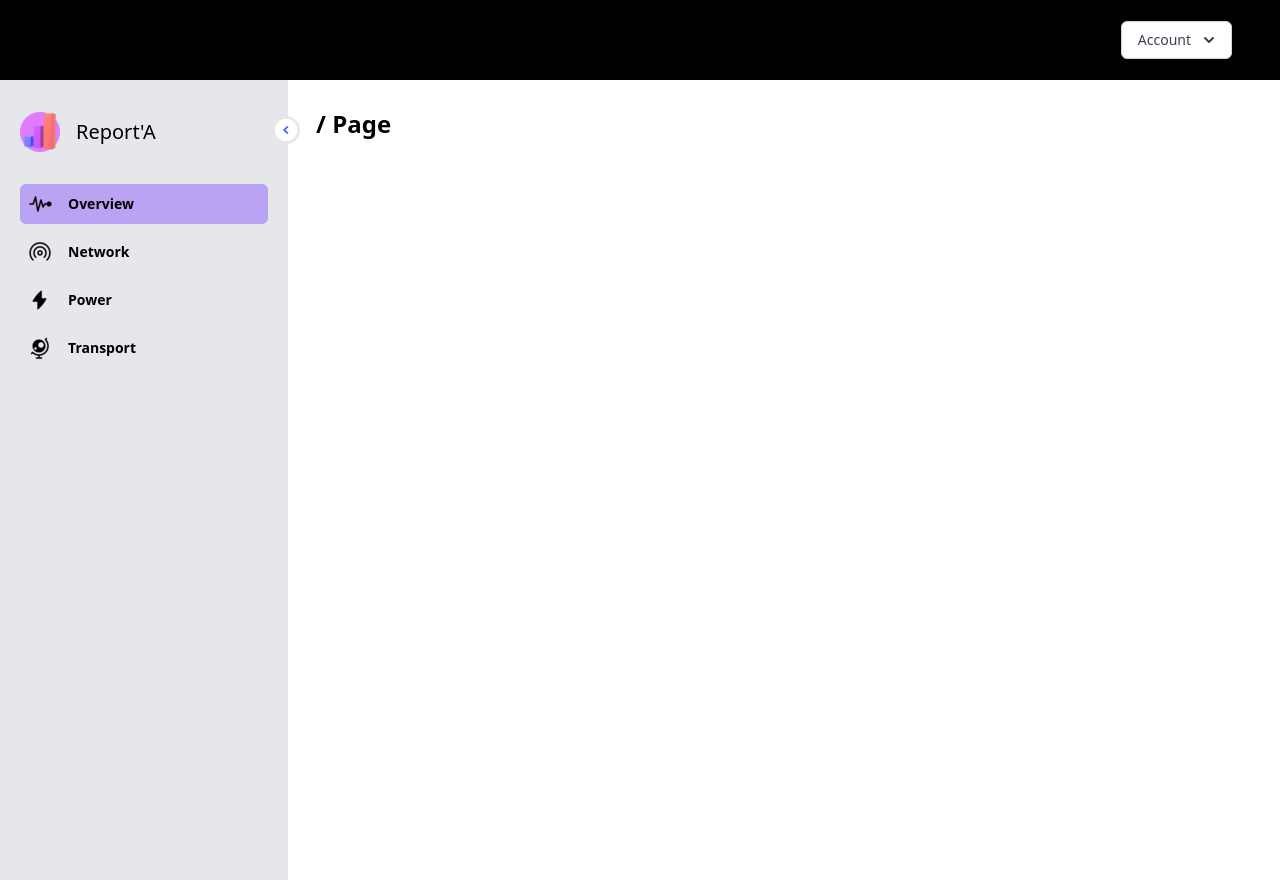
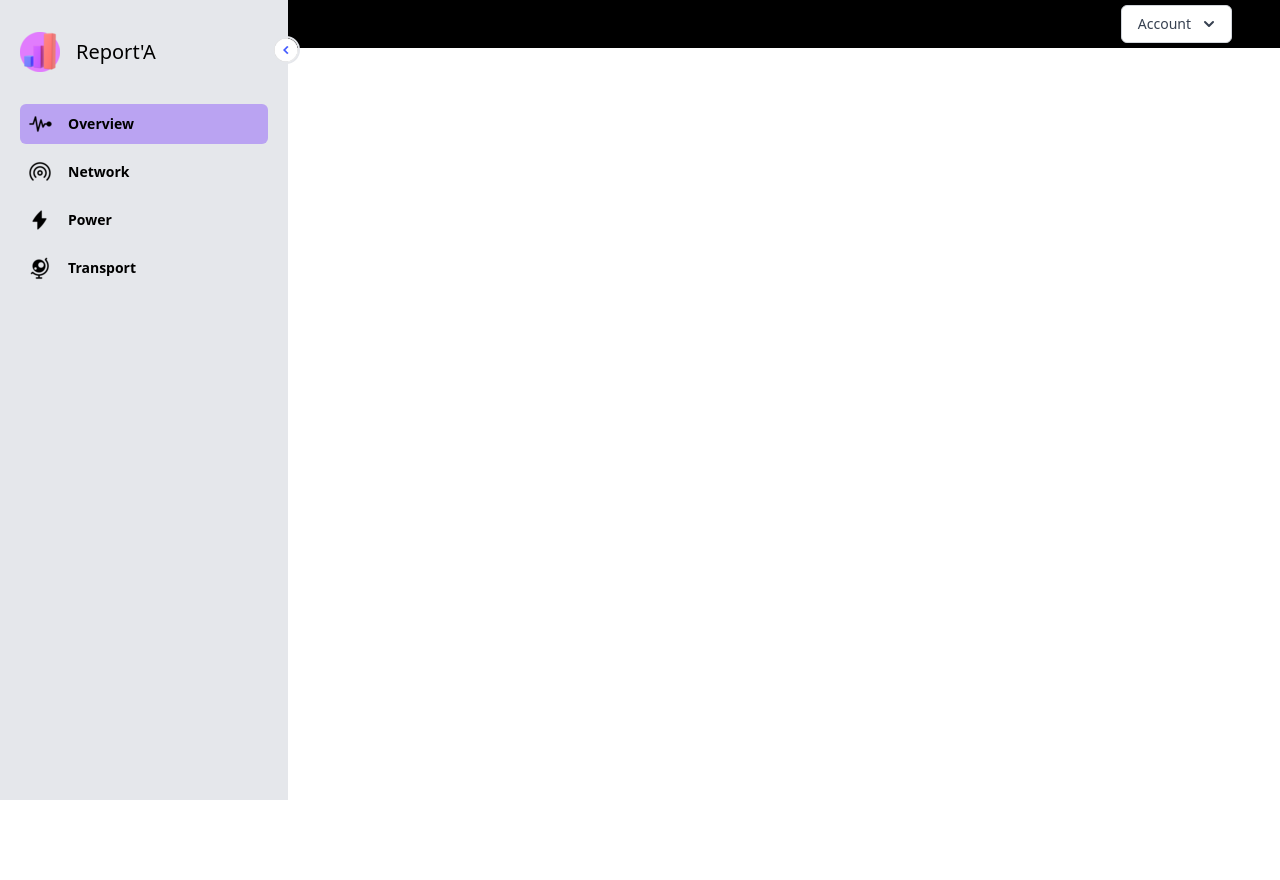
Before and after one commit to juanpradana/reportA-tsel-frontend, a React (Create React App) app: page / in a window 1280 px wide. After the commit the page ends 800 px from the top, so only its background shows below. Built offline with nearby package versions, Linux system fonts and the light colour scheme; the HTML template or start-up script is replaced by a standard one.

Commit message:
fix bug navbar and sidebar

```diff
--- /dev/null
+++ b/src/Components/tester.jsx
@@ -0,0 +1,13 @@
+import React from 'react'
+
+const Tester = () => {
+  return (
+    <div className="grid grid-rows-3 grid-flow-col">
+      <div className="row-span-3 ...">01</div>
+      <div className="col-span-2 ...">02</div>
+      <div className="row-span-2 col-span-2 ...">03</div>
+    </div>
+  )
+}
+
+export default Tester
--- a/src/components/navbar.jsx
+++ b/src/components/navbar.jsx
@@ -8,7 +8,7 @@ function classNames(...classes) {
 
 function Navbar() {
   return (
-    <div className='w-full h-20 flex justify-end items-center px-8 text-white bg-black'>
+    <div className='w-full h-12 flex justify-end items-center px-8 text-white bg-black'>
       <ul className='flex items-center'>
         <li className='p-4'>
           <Menu as='div' className='relative inline-block text-left'>
--- a/src/components/sidebar.jsx
+++ b/src/components/sidebar.jsx
@@ -59,9 +59,9 @@ function Sidebar() {
           ))}
         </ul>
       </div>
-      <div className="h-screen flex-1 p-7">
+      {/* <div className="h-screen flex-1 p-7">
         <h1 className="text-2xl font-semibold ">{window.location.pathname} Page</h1>
-      </div>
+      </div> */}
     </div>
   );
 }
--- a/src/pages/network.jsx
+++ b/src/pages/network.jsx
@@ -1,11 +1,11 @@
 import Sidebar from "../Components/Sidebar"
 import Navbar from "../Components/Navbar"
+import Tester from "../Components/tester"
 
 const Network = () => {
   return (
     <>
-      <Navbar />
-      <Sidebar />
+      <Tester />
     </>
   )
 }
--- a/src/pages/overview.jsx
+++ b/src/pages/overview.jsx
@@ -4,8 +4,10 @@ import Navbar from "../Components/Navbar"
 const Overview = () => {
   return (
     <>
-      <Navbar />
-      <Sidebar />
+      <div className="flex">
+        <Sidebar />
+        <Navbar />
+      </div>
     </>
   )
 }
```
